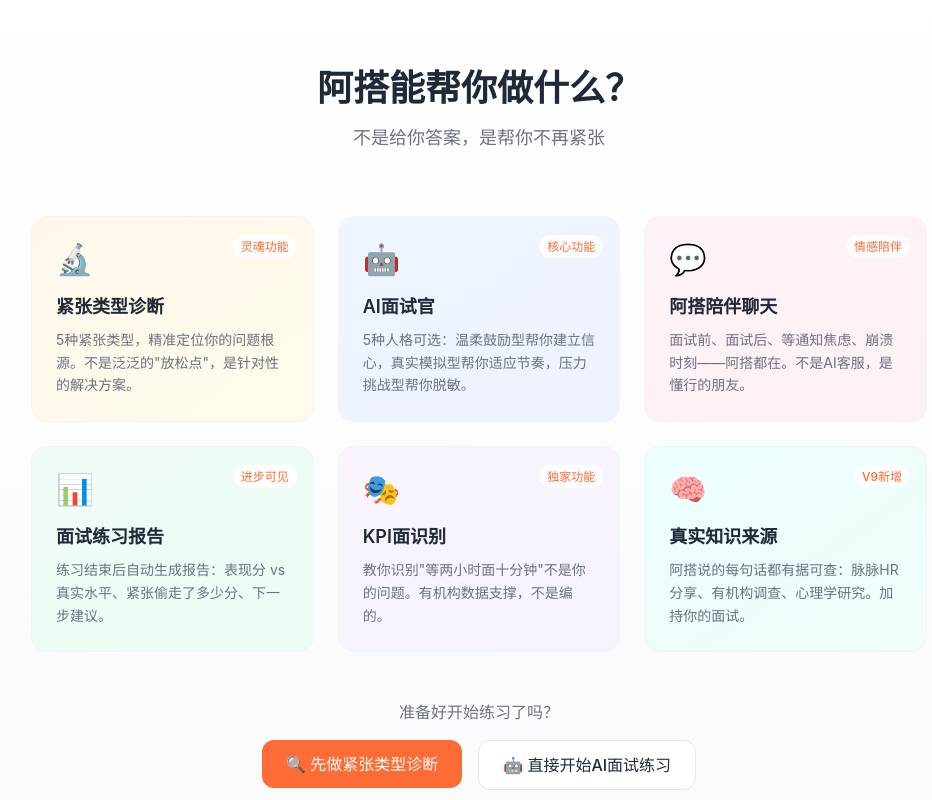
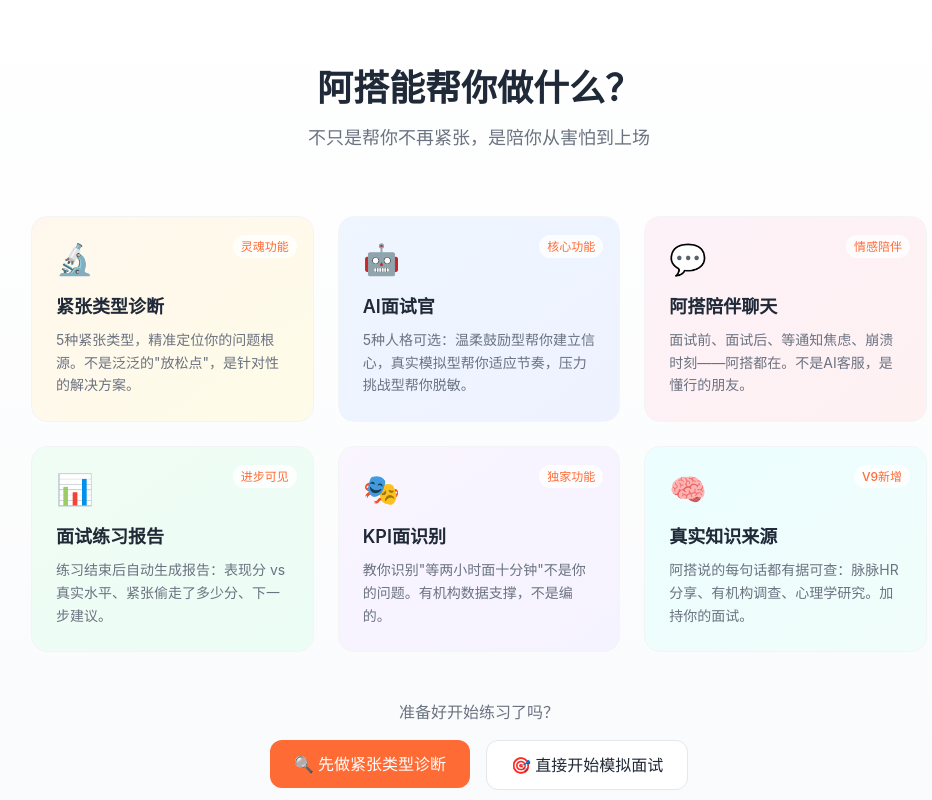
Before and after one commit to seller-mind/mianshidazi, a Next.js app: page / in a window 1280 px wide. Shown: the part 2820-3620 px from the top of the page, without its empty margins (161-1093 px from the left). Built offline with nearby package versions, Linux system fonts and the light colour scheme.

Commit message:
fix: '直接开始AI面试练习'改'直接开始模拟面试'

```diff
--- a/src/components/landing/ProductShowcaseSection.tsx
+++ b/src/components/landing/ProductShowcaseSection.tsx
@@ -58,7 +58,7 @@ export function ProductShowcaseSection() {
             阿搭能帮你做什么？
           </h2>
           <p className="text-lg text-[#6B7280] dark:text-gray-400">
-            不是给你答案，是帮你不再紧张
+            不只是帮你不再紧张，是陪你从害怕到上场
           </p>
         </div>
 
@@ -100,7 +100,7 @@ export function ProductShowcaseSection() {
             </Link>
             <Link href="/practice">
               <button className="px-6 py-3 bg-white dark:bg-[#252542] text-[#1F2937] dark:text-white font-medium rounded-xl border border-gray-200 dark:border-gray-700 hover:bg-gray-50 dark:hover:bg-[#2A2A45] transition-colors">
-                🤖 直接开始AI面试练习
+                🎯 直接开始模拟面试
               </button>
             </Link>
           </div>
```
